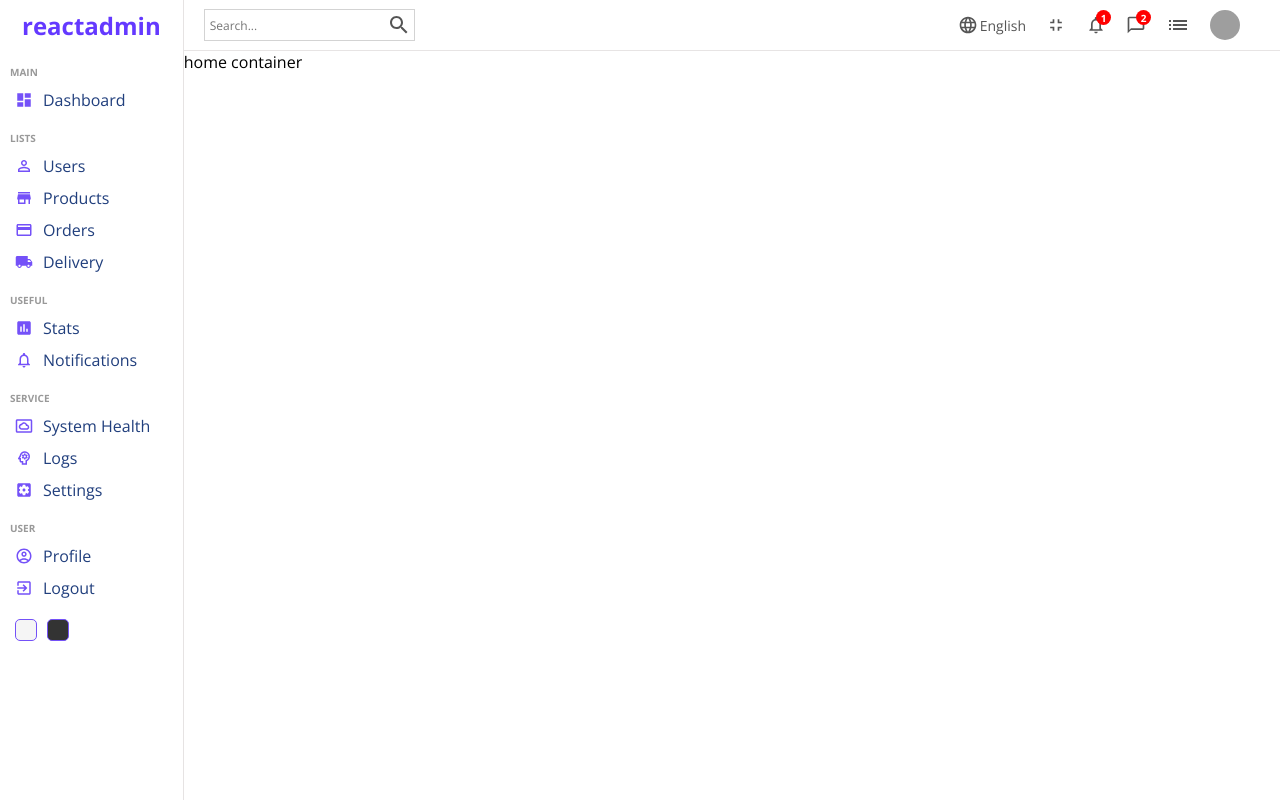
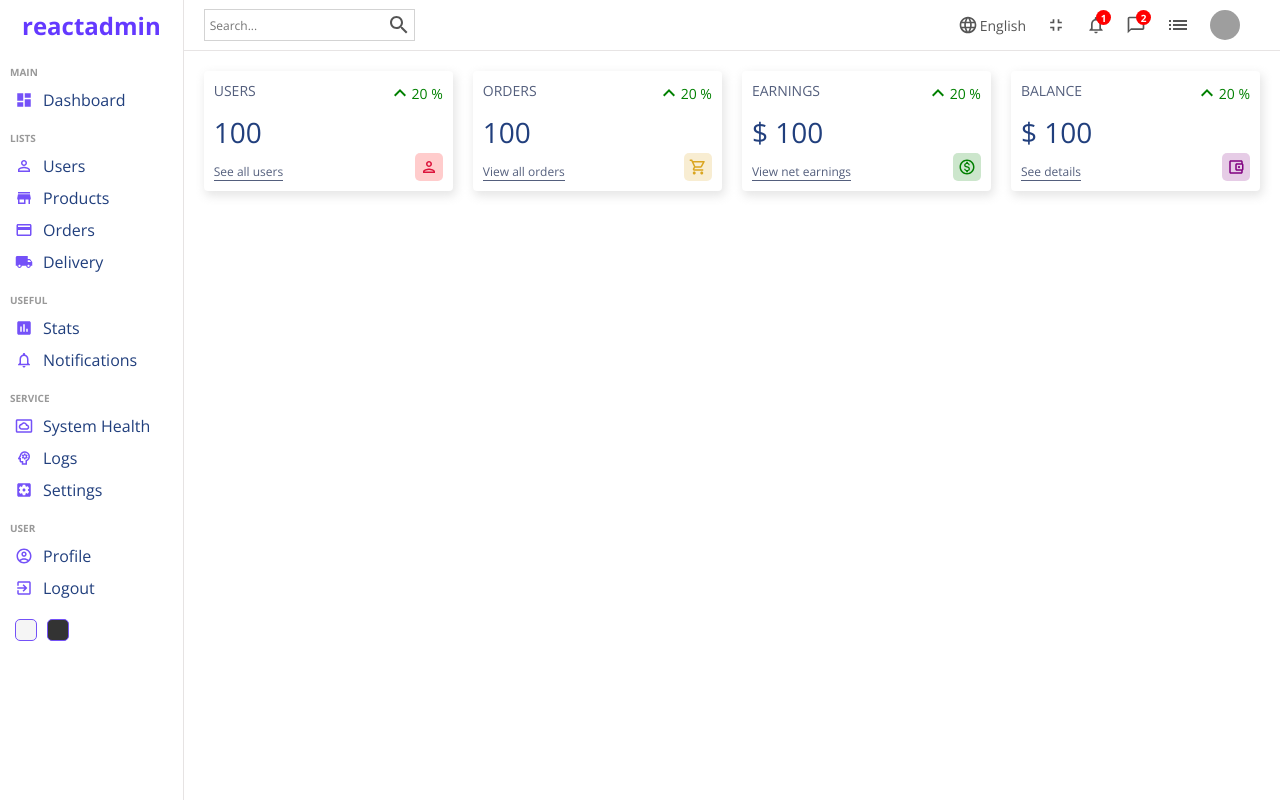
Before and after one commit to chizobavictory/react_dashboard, a React (Create React App) app: page / in a window 1280 px wide. Built offline with nearby package versions, Linux system fonts and the light colour scheme; grey boxes are pictures that could not be loaded.

Commit message:
home page tsx 🔵

```diff
--- a/src/pages/home/Home.tsx
+++ b/src/pages/home/Home.tsx
@@ -1,5 +1,6 @@
 import Navbar from '../../components/navbar/Navbar'
 import Sidebar from '../../components/sidebar/Sidebar'
+import Widget from '../../components/widgets/Widget'
 import './home.scss'
 
 const Home = () => {
@@ -8,7 +9,12 @@ const Home = () => {
       <Sidebar />
       <div className="homeContainer">
         <Navbar />
-        home container
+        <div className="widgets">
+          <Widget type='user'/>
+          <Widget type='order'/>
+          <Widget type='earning'/>
+          <Widget type='balance'/>
+        </div>
       </div>
     </div>
   )
```
